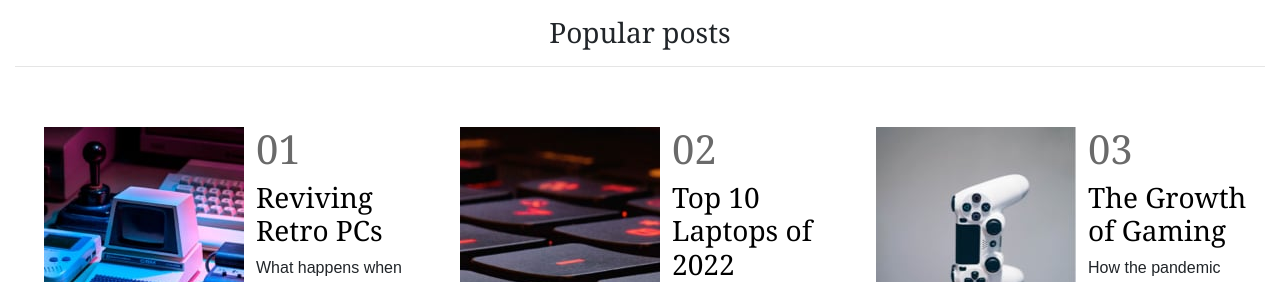
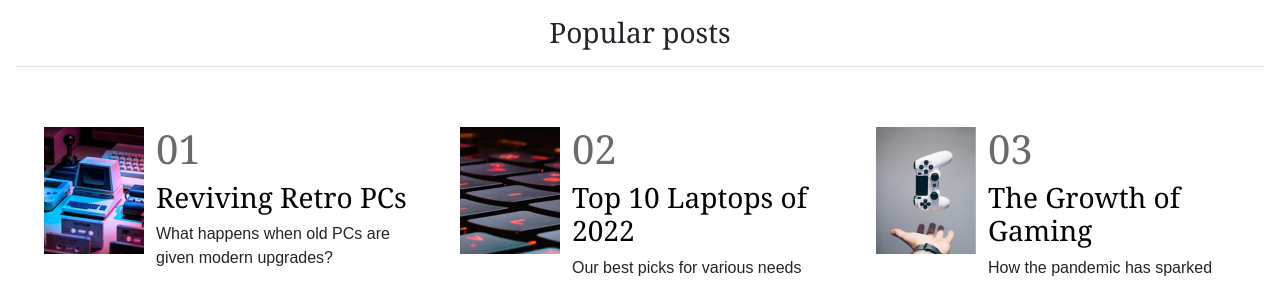
Before and after one commit to Husayn01/Tech-Website, a plain HTML site: page index.html in a window 1280 px wide. Shown: the part 670-952 px from the top of the page. Drawn offline with nearby package versions, Linux system fonts and the light colour scheme.

Commit message:
Update style.css

```diff
--- a/style.css
+++ b/style.css
@@ -56,6 +56,8 @@ hr{
    margin-bottom: 2rem;
 }
 .second-row .img{
+   max-width:100px;
+   Height:auto;
    margin: 12px;
    float: left;
 }
```
